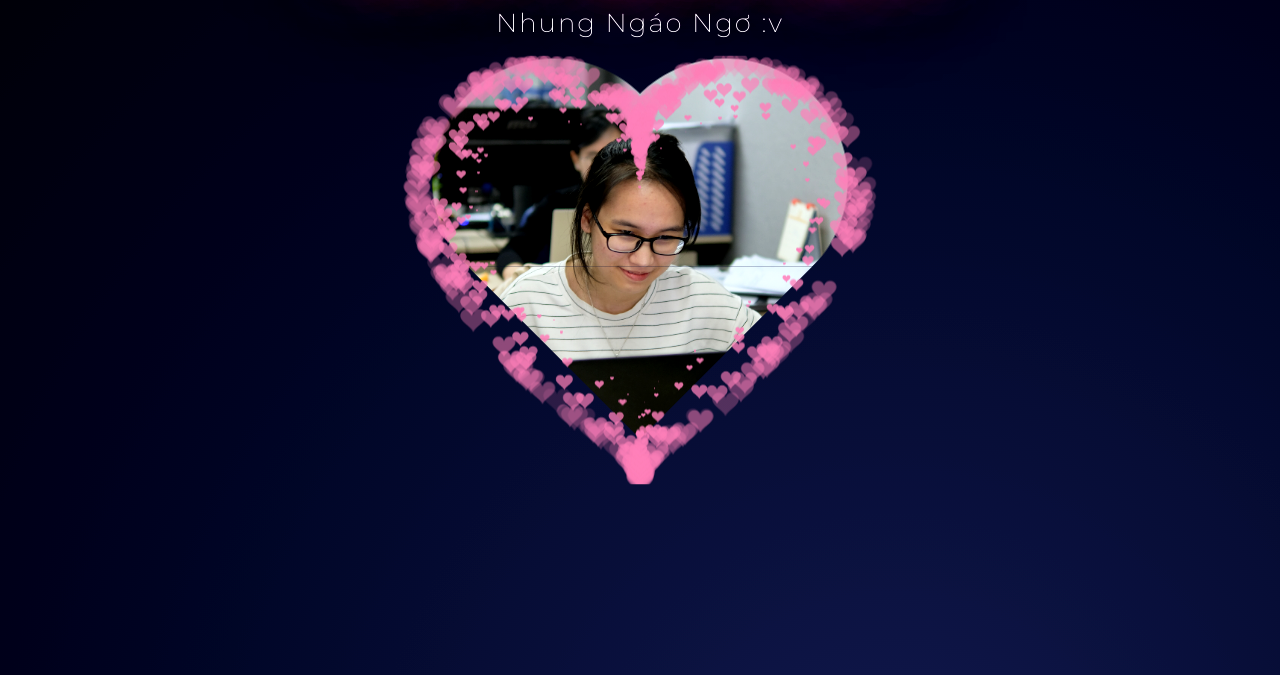
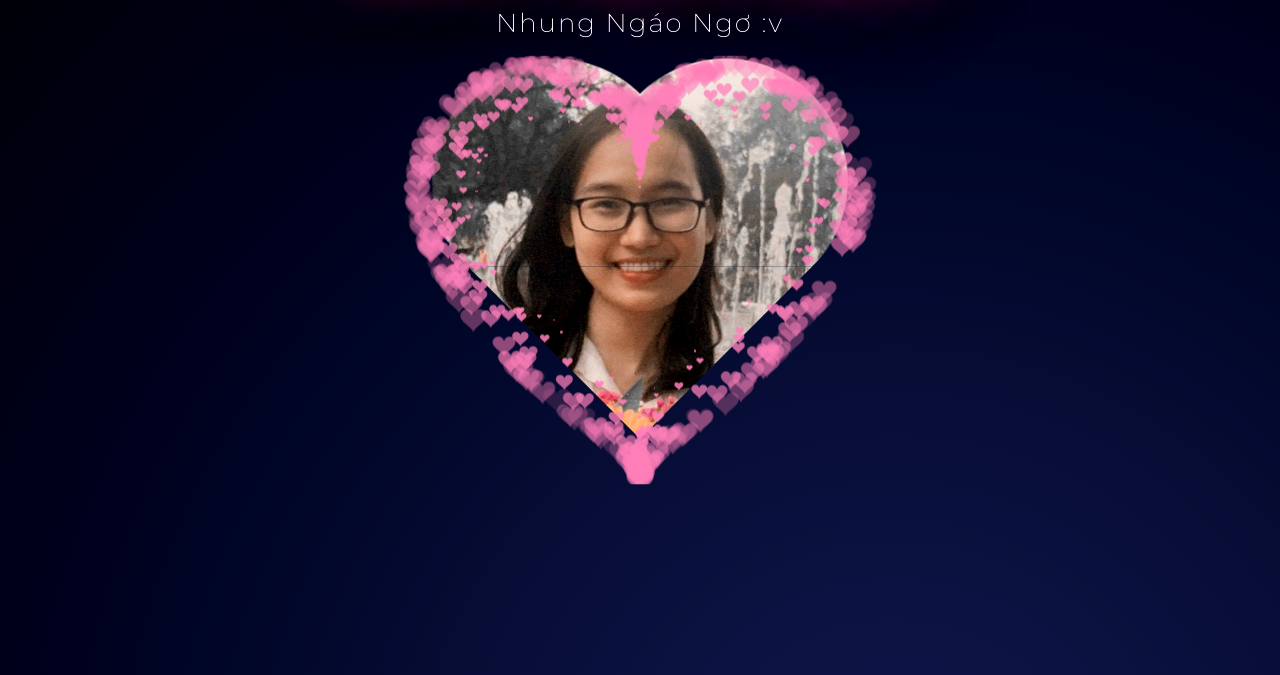
Before and after one commit to BuiQuang26/happy-birtday, a plain HTML site: page index.html in a window 1280 px wide. Shown: the part 125-800 px from the top of the page. Drawn offline with nearby package versions, Linux system fonts and the light colour scheme.

Commit message:
edit images

```diff
--- a/index.html
+++ b/index.html
@@ -25,7 +25,7 @@
       <h3 class="STARDUST1">01-05</h3>
       <h1 class="STARDUST2">HAPPY BIRTHDAY</h1>
       <h3 class="STARDUST3">Nhung Ngáo Ngơ :v</h3>
-      <img class="img" src="NhungVT.jpg" alt="JUNO_OKYO" />
+      <img class="img" src="NHUNG3.jpg" alt="JUNO_OKYO" />
       <canvas id="pinkboard"></canvas>
     </div>
 
```
Also changed, not shown: NHUNG3.jpg (added), Nhung2 (2).jpg (added), NhungVT.jpg (deleted).
